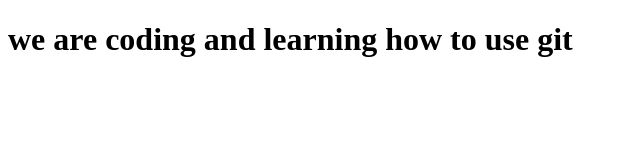
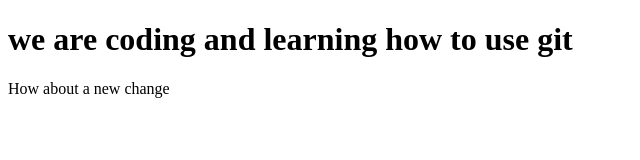
Before and after one commit to WisdomOlumide/Homepage, a plain HTML site: page hello.html in a window 1280 px wide. Shown: the whole page, without its empty margins (0-640 px from the left). Drawn offline with Linux system fonts and the light colour scheme.

Commit message:
added more

```diff
--- a/hello.html
+++ b/hello.html
@@ -5,5 +5,6 @@
     </head>
     <body>
         <h1>we are coding and learning how to use git</h1>
+        <p>How about a new change</p>
     </body>
 </html>
```
